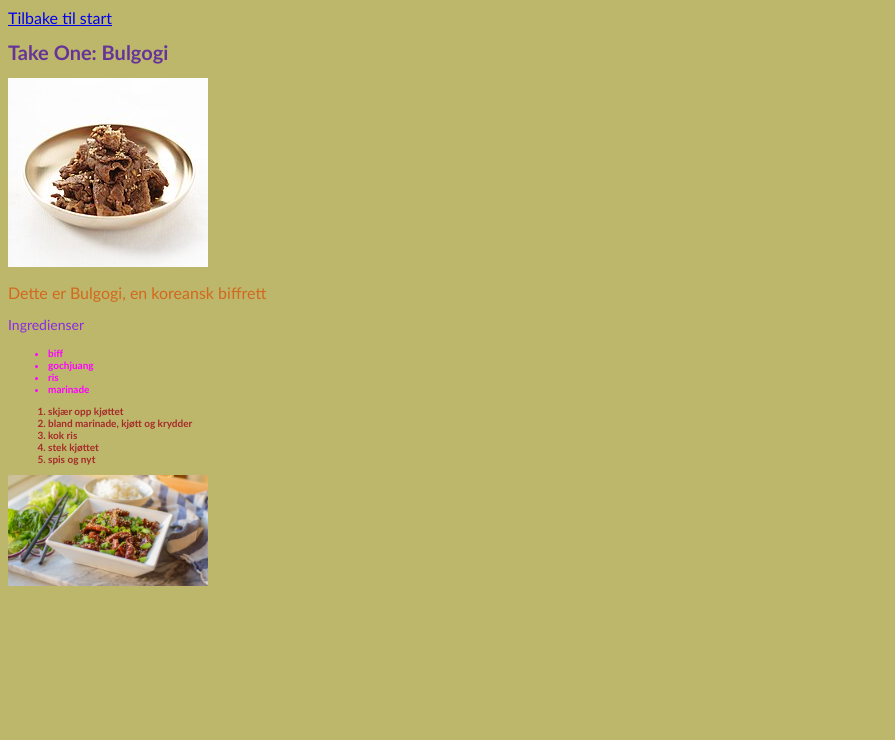
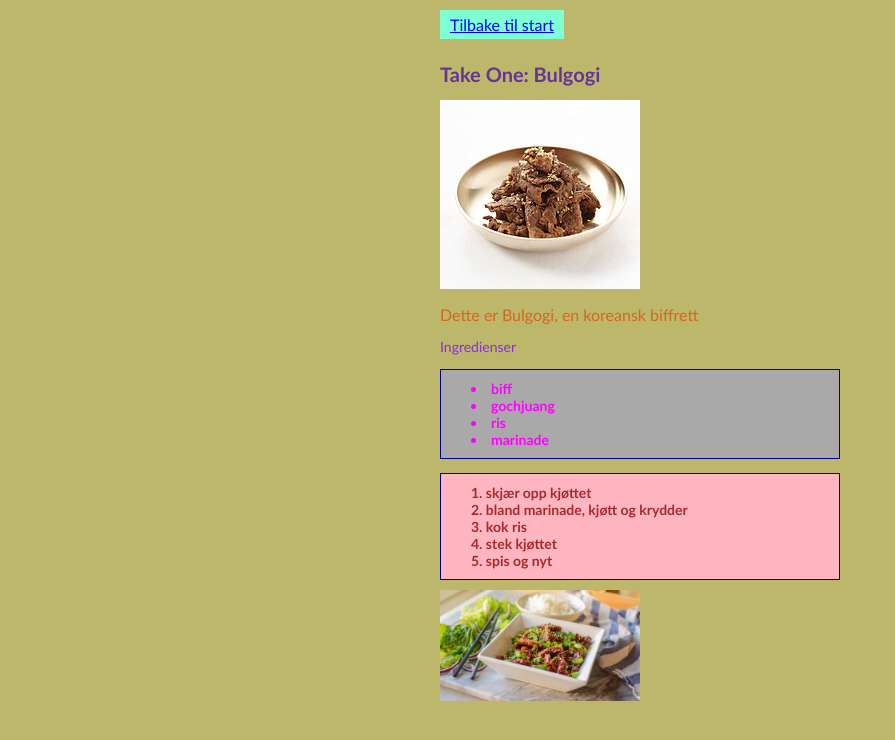
Before and after one commit to Elrajegaav/Oppskrifter_take_one, a plain HTML site: page recipes/bulgogi.html in a window 1280 px wide. Shown: the whole page, without its empty margins (0-895 px from the left). Drawn offline with Linux system fonts and the light colour scheme.

Commit message:
Oppdater siden etter oppgave om "Block and inline"
Bruk ulike teknikker fra oppgaven til å endre sidens design ved å endre css.

```diff
--- a/styles.css
+++ b/styles.css
@@ -6,6 +6,15 @@ Usortert liste=
 Sortert liste=
 Størrelse på bildene=
 Fonter=
+
+Så skal det styles,
+Body= bredde 500
+H1 i egen boks
+H2 i egen boks
+Sortert liste i egen boks
+Usortert liste i egen boks
+Bilder?
+
 
 */
 h1{
@@ -24,16 +33,49 @@ h3{
     font-size: 14px;
 }
 ul{
-    font-size: 10px;
+    font-size: 14px;
     font-weight: 900;
     color:fuchsia;
+    margin-bottom: 10px;
+    padding: 10px;
+    background-color:darkgrey;
+    border: 1px solid darkblue;
 }
 ol{
-font-size: 10px;
+font-size: 14px;
 font-weight: 900;
-color:brown
+color:brown;
+margin-bottom: 10px;
+padding: 10px;
+background-color: lightpink;
+border: 1px solid darkblue;
+
 }
 body{
+    display: block;
+    width: 400px;
+    margin: auto;
     background-color: darkkhaki;
     font-family: 'Gill Sans', 'Gill Sans MT', Calibri, 'Trebuchet MS', sans-serif;
 }
+
+a {
+    display: inline-block;
+    padding: 5px 10px;
+    margin: 10px 0;
+    background-color: aquamarine;
+    color:blue
+}
+a:hover {
+    background-color: orange;
+    color: dodgerblue;
+}
+
+li {
+    display: list-item;
+    padding-left: 10px;
+}
+ul, ol {
+    list-style-position: inside;
+    padding-left: 20px;
+}
```
